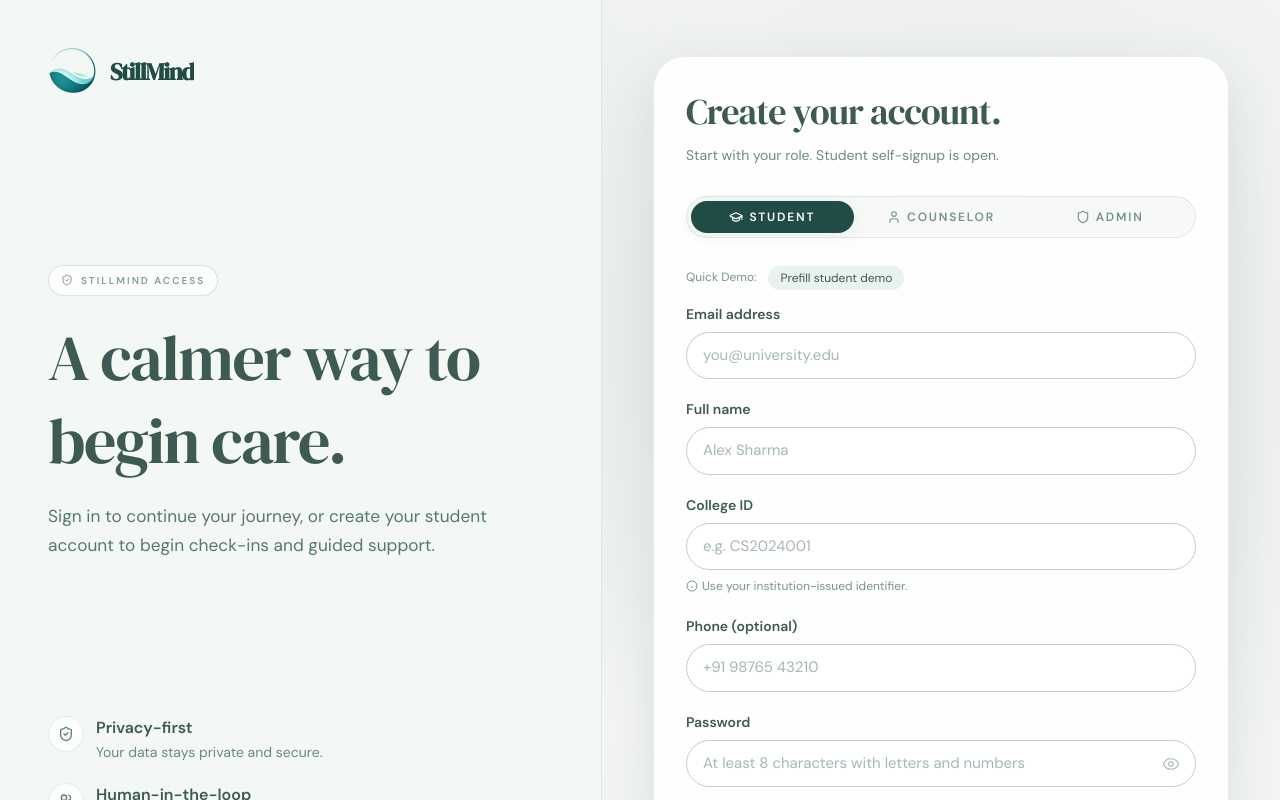
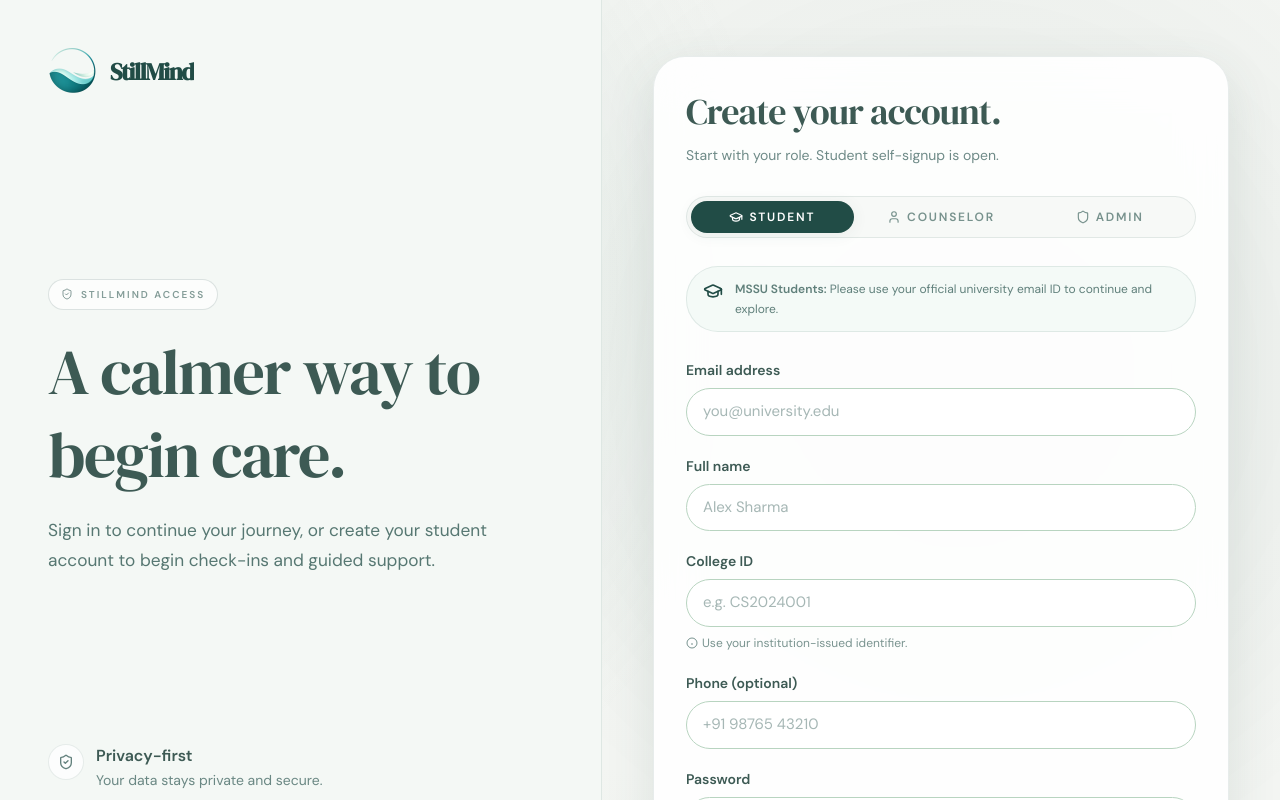
Before and after one commit to tejasbhor/StillMind, a Next.js app in the folder apps/web/: page /register in a window 1280 px wide. Shown: the top 800 px of the page. Built offline with nearby package versions, Linux system fonts and the light colour scheme; no server answers.

Commit message:
feat: remove demo login logic and add MSSU institutional email prompt

```diff
--- a/apps/web/src/app/(auth)/login/page.tsx
+++ b/apps/web/src/app/(auth)/login/page.tsx
@@ -19,11 +19,6 @@ type FormData = z.infer<typeof schema>;
 
 type Role = "student" | "counselor" | "admin";
 
-const DEMO_ACCOUNTS = [
-  { role: "student" as const, label: "Student", email: "student@stillmind.edu", password: "student123" },
-  { role: "counselor" as const, label: "Counselor", email: "counselor@stillmind.edu", password: "counselor123" },
-  { role: "admin" as const, label: "Admin", email: "admin@stillmind.edu", password: "admin123" },
-] as const;
 const ROLE_ICONS = {
   student: GraduationCap,
   counselor: User,
@@ -54,11 +49,6 @@ function LoginForm() {
     resolver: zodResolver(schema),
   });
 
-  const fillDemo = (email: string, password: string, role: Role) => {
-    setSelectedRole(role);
-    setValue("email", email,    { shouldValidate: true });
-    setValue("password", password, { shouldValidate: true });
-  };
 
   const onSubmit = async (data: FormData) => {
     setError(null);
@@ -207,22 +197,14 @@ function LoginForm() {
           );
         })}
       </div>
-
       {/* Form */}
       <form onSubmit={handleSubmit(onSubmit)} className="flex flex-col gap-5" noValidate>
-        {/* Quick Demo Login */}
-        <div className="flex flex-wrap items-center gap-2 mb-[-6px]">
-          <p className="font-sans text-xs text-teal/60 mr-1">Quick Demo:</p>
-          {DEMO_ACCOUNTS.map((a) => (
-            <button
-              key={a.label}
-              type="button"
-              onClick={() => fillDemo(a.email, a.password, a.role)}
-              className="px-3 py-1 font-sans text-xs rounded-full bg-[#E8F2EE] text-teal-dark hover:bg-sage hover:text-white transition-all cursor-pointer"
-            >
-              {a.label}
-            </button>
-          ))}
+        {/* Institutional Hint */}
+        <div className="rounded-xl border border-teal/10 bg-[#F4FAF7] px-4 py-3 flex items-start gap-3 mb-2">
+          <GraduationCap className="h-5 w-5 text-teal mt-0.5 shrink-0" />
+          <p className="font-sans text-xs text-teal/70 leading-relaxed">
+            <strong>MSSU Students:</strong> Please use your official university email ID to continue and explore.
+          </p>
         </div>
 
         <Input
--- a/apps/web/src/app/(auth)/register/page.tsx
+++ b/apps/web/src/app/(auth)/register/page.tsx
@@ -53,13 +53,6 @@ const CONSENTS = [
 ];
 
 type RegisterData = z.infer<typeof registerSchema>;
-const DEMO_STUDENT = {
-  email: "student@stillmind.edu",
-  password: "student123",
-  full_name: "Demo Student",
-  college_id: "CS2024001",
-  phone: "+91 9876543210",
-};
 
 function RegisterPage() {
   const router = useRouter();
@@ -81,17 +74,6 @@ function RegisterPage() {
     },
   });
 
-  const handleStudentDemoFill = () => {
-    form.setValue("email", DEMO_STUDENT.email, { shouldValidate: true });
-    form.setValue("password", DEMO_STUDENT.password, { shouldValidate: true });
-    form.setValue("confirmPassword", DEMO_STUDENT.password, { shouldValidate: true });
-    form.setValue("full_name", DEMO_STUDENT.full_name, { shouldValidate: true });
-    form.setValue("college_id", DEMO_STUDENT.college_id, { shouldValidate: true });
-    form.setValue("phone", DEMO_STUDENT.phone, { shouldValidate: true });
-    form.setValue("dataUsageConsent", true, { shouldValidate: true });
-    form.setValue("counselingConsent", true, { shouldValidate: true });
-    form.setValue("emergencyEscalationConsent", true, { shouldValidate: true });
-  };
 
   const onInitiateSubmit = async (data: RegisterData) => {
     setLoading(true);
@@ -222,15 +204,12 @@ function RegisterPage() {
                 </div>
               )}
 
-              <div className="flex flex-wrap items-center gap-2 mb-[-6px]">
-                <p className="font-sans text-xs text-teal/60 mr-1">Quick Demo:</p>
-                <button
-                  type="button"
-                  onClick={handleStudentDemoFill}
-                  className="px-3 py-1 font-sans text-xs rounded-full bg-[#E8F2EE] text-teal-dark hover:bg-sage hover:text-white transition-all cursor-pointer"
-                >
-                  Prefill student demo
-                </button>
+              {/* Institutional Hint */}
+              <div className="rounded-xl border border-teal/10 bg-[#F4FAF7] px-4 py-3 flex items-start gap-3 mb-2">
+                <GraduationCap className="h-5 w-5 text-teal mt-0.5 shrink-0" />
+                <p className="font-sans text-xs text-teal/70 leading-relaxed">
+                  <strong>MSSU Students:</strong> Please use your official university email ID to continue and explore.
+                </p>
               </div>
 
               <Input
```
